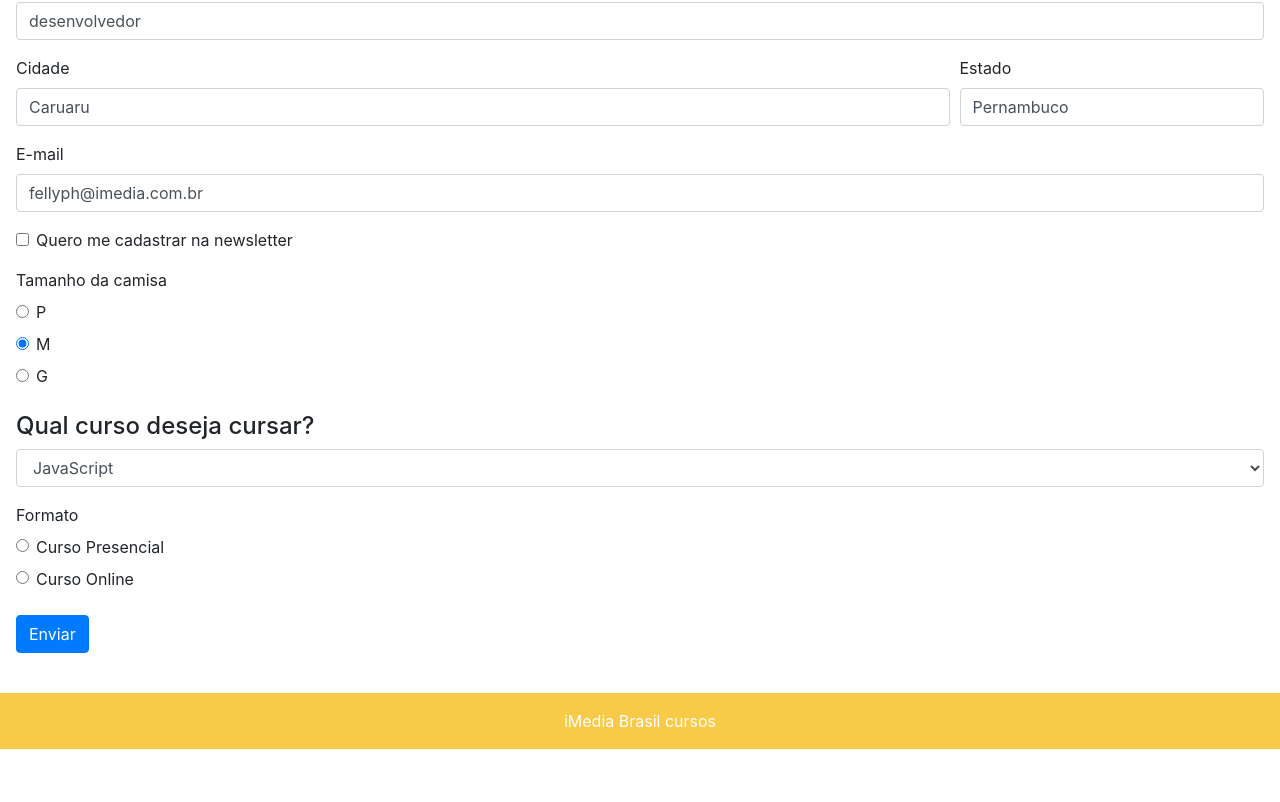
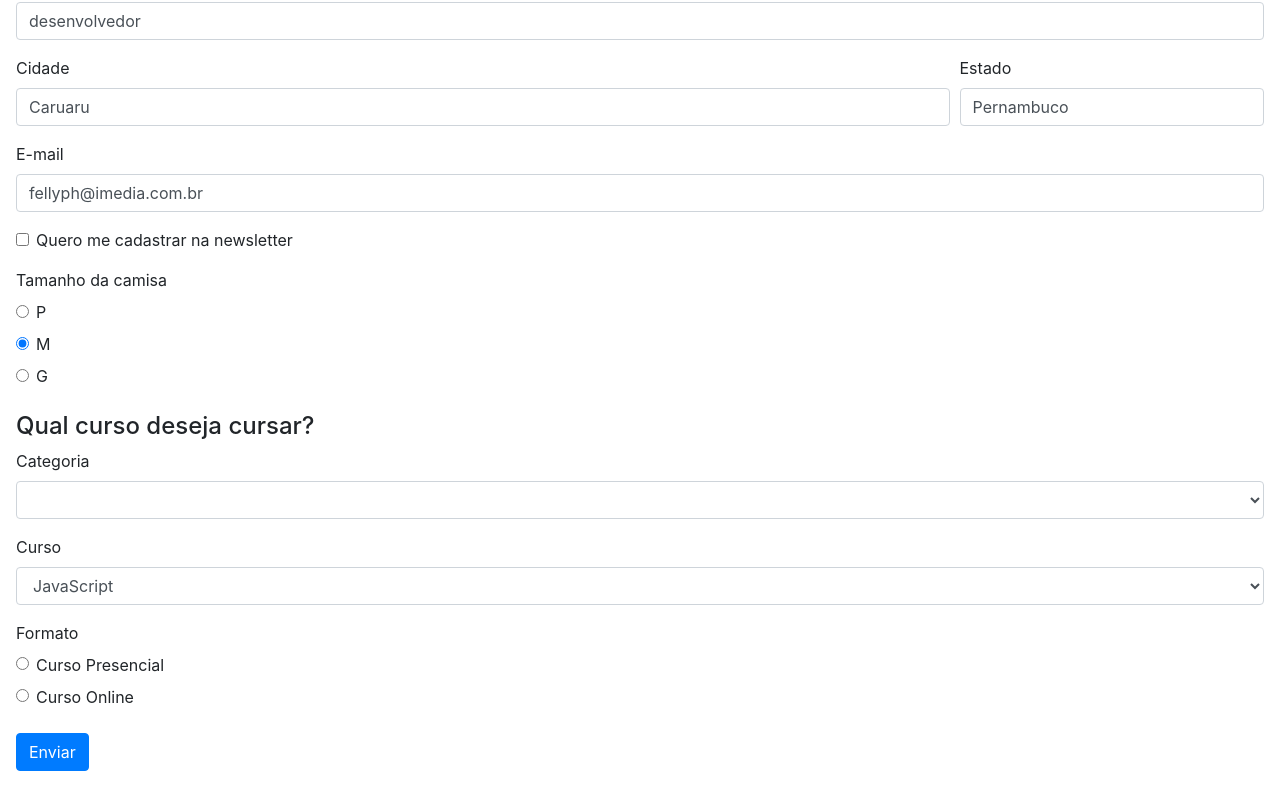
Before and after one commit to fellyph/angular-forms-curso, an Angular app: page /inscricao in a window 1280 px wide. Shown: the part 436-1238 px from the top of the page. Before the commit the page ends 1185 px from the top, so only its background shows below. Built offline with nearby package versions, Linux system fonts and the light colour scheme.

Commit message:
preparing filter to cursos

```diff
--- a/src/app/inscricao/inscricao.component.html
+++ b/src/app/inscricao/inscricao.component.html
@@ -96,7 +96,18 @@
 
   <h4>Qual curso deseja cursar?</h4>
   <div class="form-group">
-    <select class="form-control" id="curso" name="curso" [(ngModel)]="curso">
+      <label>Categoria</label>
+      <select class="form-control"
+              id="categoria" name="categoria" [(ngModel)]="categoria">
+        <option>Design</option>
+        <option>Desenvolvimento</option>
+      </select>
+  </div>
+
+  <div class="form-group">
+      <label>Curso</label>
+    <select class="form-control"
+            id="curso" name="curso" [(ngModel)]="curso">
       <option *ngFor="let curso of cursos" value="curso.id">{{curso.nome}}</option>
     </select>
   </div>
--- a/src/assets/data/curso.json
+++ b/src/assets/data/curso.json
@@ -1,7 +1,8 @@
 [
-  {"id": 1, "nome": "JavaScript",  "categoria": "Desenvolvimento", "cargaHoraria": 20, "thumbnail":  "assets/img/typescript.jpg", "dataCurso": "30 Abr"},
-  {"id": 2, "nome": "TypeScript",  "categoria": "Desenvolvimento", "cargaHoraria": 40, "thumbnail":  "assets/img/typescript.jpg", "dataCurso": "20 Abr"},
-  {"id": 3, "nome": "Angular", "categoria": "Desenvolvimento", "cargaHoraria": 60, "thumbnail":  "assets/img/javascript.jpg", "dataCurso": "10 Abr"},
-  {"id": 4, "nome": "React.js",  "categoria": "Desenvolvimento", "cargaHoraria": 20, "thumbnail":  "assets/img/typescript.jpg", "dataCurso": "02 Abr"},
-  {"id": 4, "nome": "Angular Avançado",  "categoria": "Desenvolvimento", "cargaHoraria": 20, "thumbnail":  "assets/img/typescript.jpg", "dataCurso": "02 Abr"}
+  {"id": 1, "nome": "JavaScript",  "categoria": "Desenvolvimento", "cargaHoraria": 20, "thumbnail":  "assets/img/javascript.jpg", "dataCurso": "30 Set"},
+  {"id": 2, "nome": "TypeScript",  "categoria": "Desenvolvimento", "cargaHoraria": 40, "thumbnail":  "assets/img/typescript.jpg", "dataCurso": "20 Out"},
+  {"id": 3, "nome": "Angular", "categoria": "Desenvolvimento", "cargaHoraria": 60, "thumbnail":  "assets/img/angular.jpg", "dataCurso": "10 Nov"},
+  {"id": 4, "nome": "React.js",  "categoria": "Desenvolvimento", "cargaHoraria": 20, "thumbnail":  "assets/img/react.jpg", "dataCurso": "02 Nov"},
+  {"id": 4, "nome": "Angular Avançado",  "categoria": "Desenvolvimento", "cargaHoraria": 20, "thumbnail":  "assets/img/angular.jpg", "dataCurso": "02 Dez"},
+  {"id": 5, "nome": "Photoshop",  "categoria": "Design", "cargaHoraria": 60, "thumbnail":  "assets/img/photoshop.jpg", "dataCurso": "02 Dez"}
 ]
```
Also changed, not shown: src/assets/img/angular.jpg (added), src/assets/img/react.jpg (added).
